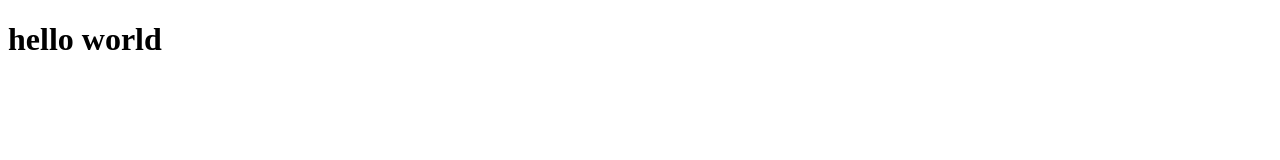
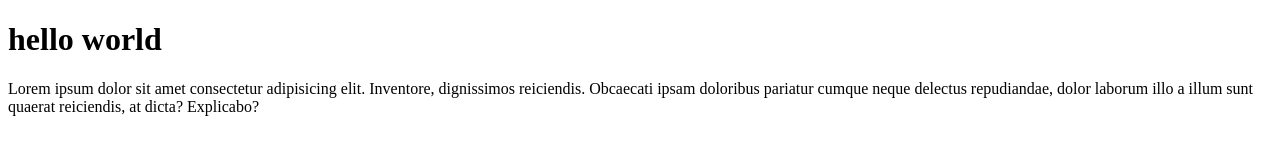
Before and after one commit to akmad0206/medicode, a plain HTML site: page index.html in a window 1280 px wide. Drawn offline with Linux system fonts and the light colour scheme.

Commit message:
menambahkan paragraf

```diff
--- a/index.html
+++ b/index.html
@@ -7,5 +7,8 @@
   </head>
   <body>
     <h1>hello world</h1>
+    <p>
+      Lorem ipsum dolor sit amet consectetur adipisicing elit. Inventore, dignissimos reiciendis. Obcaecati ipsam doloribus pariatur cumque neque delectus repudiandae, dolor laborum illo a illum sunt quaerat reiciendis, at dicta? Explicabo?
+    </p>
   </body>
 </html>
```
